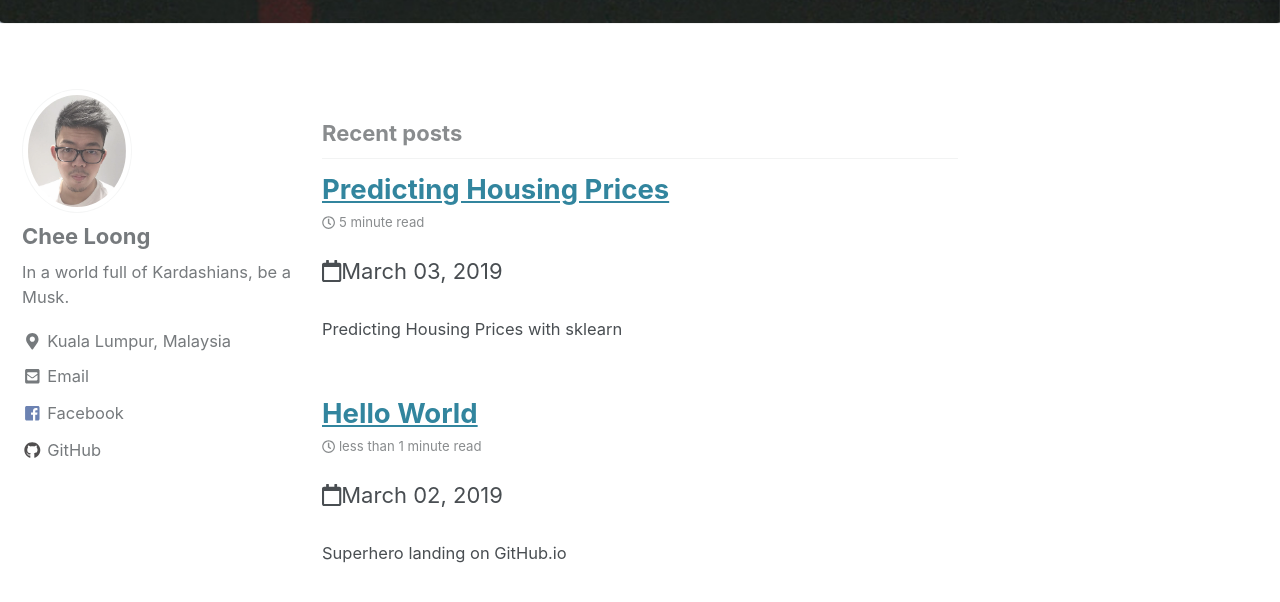
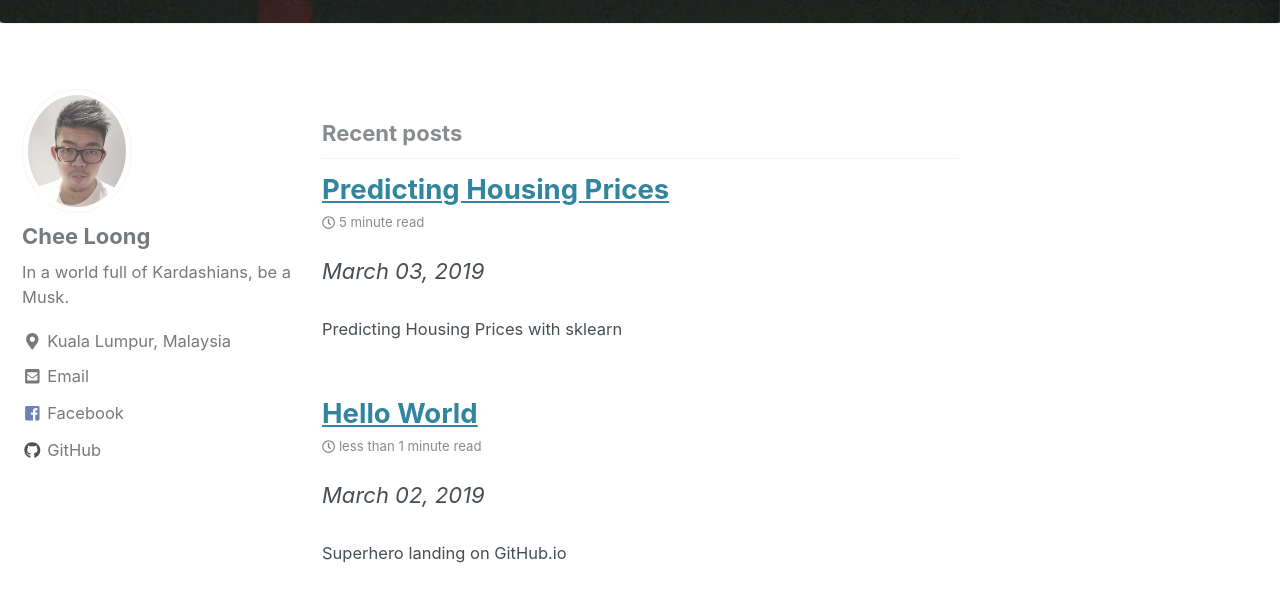
Before and after one commit to CheeLoong/CheeLoong.github.io, a Jekyll site: the page built from index.html, in a window 1280 px wide and 900 px high, scrolled down 337 px. Shown: the top 602 px of the window. Built offline with Jekyll 4.4.1, drawn with Linux system fonts in a browser that asks for light colours; cached includes are drawn as plain includes; the list of posts is cut into pages by our own code.

Commit message:
modidy update

```diff
--- a/_includes/archive-single.html
+++ b/_includes/archive-single.html
@@ -35,15 +35,13 @@
     {% if post.read_time %}
       <p class="page__meta"><i class="far fa-clock" aria-hidden="true"></i> {% include read-time.html %}</p>
     {% endif %}
-
     {% if post.collection == 'teaching' %}
       <p> {{ post.type }}, <i>{{ post.venue }}</i>, {{ post.date | default: "1900-01-01" | date: "%Y" }} </p>
     {% elsif post.collection == 'publications' %}
       <p>Published in <i>{{ post.venue }}</i>, {{ post.date | default: "1900-01-01" | date: "%Y" }} </p>
     {% elsif post.date %}
-     <p class="page__date"><i class="far fa-calendar" aria-hidden="true"></i><time datetime="{{ post.date | default: "1900-01-01" | date_to_xmlschema }}">{{ post.date | default: "1900-01-01" | date: "%B %d, %Y" }}</time></p>
+     <p class="page__date"><i><time datetime="{{ post.date | default: "1900-01-01" | date_to_xmlschema }}">{{ post.date | default: "1900-01-01" | date: "%B %d, %Y" }}</time></i></p>
     {% endif %}
-
     {% if post.excerpt %}<p class="archive__item-excerpt" itemprop="description">{{ post.excerpt | markdownify | strip_html | truncate: 160 }}</p>{% endif %}
   </article>
 </div>
```
